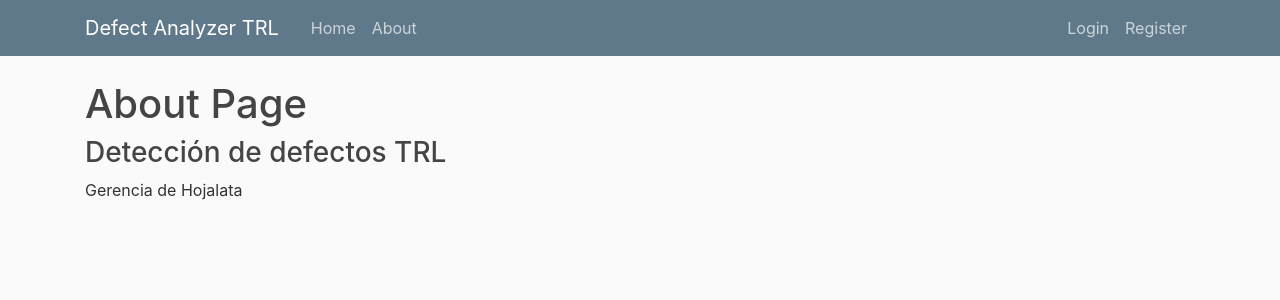
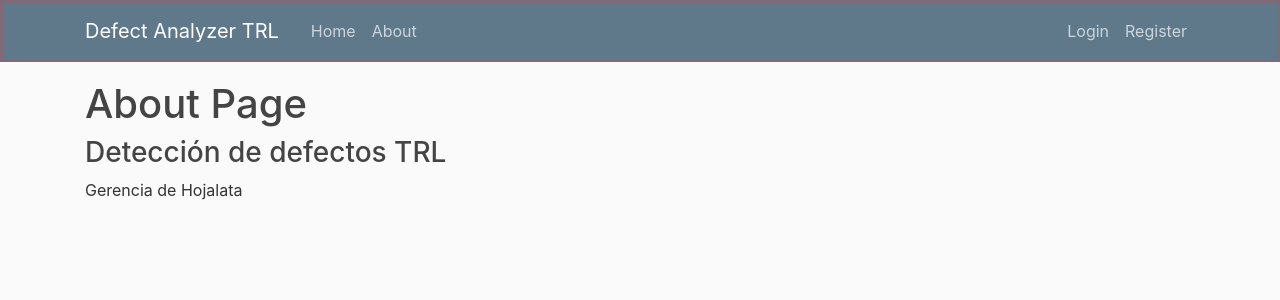
Before and after one commit to fblanc92/Defect_analyzer_front, a Python web app: template defect_app/templates/about.html in a window 1280 px wide. Shown: the top 300 px of the page. Run offline with Jinja, Linux system fonts and the light colour scheme; the template is opened without the code that fills it, so the values that code supplies are empty; some libraries are stand-ins or nearby versions.

Commit message:
little change style

```diff
--- a/defect_app/static/main.css
+++ b/defect_app/static/main.css
@@ -10,6 +10,8 @@ h1, h2, h3, h4, h5, h6 {
 
 .bg-steel {
   background-color: #5f788a;
+  border-style: solid;
+  border-color: rgba(201, 76, 76, 0.3);
 }
 
 .site-header .navbar-nav .nav-link {
@@ -25,7 +27,7 @@ h1, h2, h3, h4, h5, h6 {
 }
 
 .content-section {
-  background: #ffffff;
+  background: ##C2C2C2;
   padding: 10px 20px;
   border: 1px solid #dddddd;
   border-radius: 3px;
```
